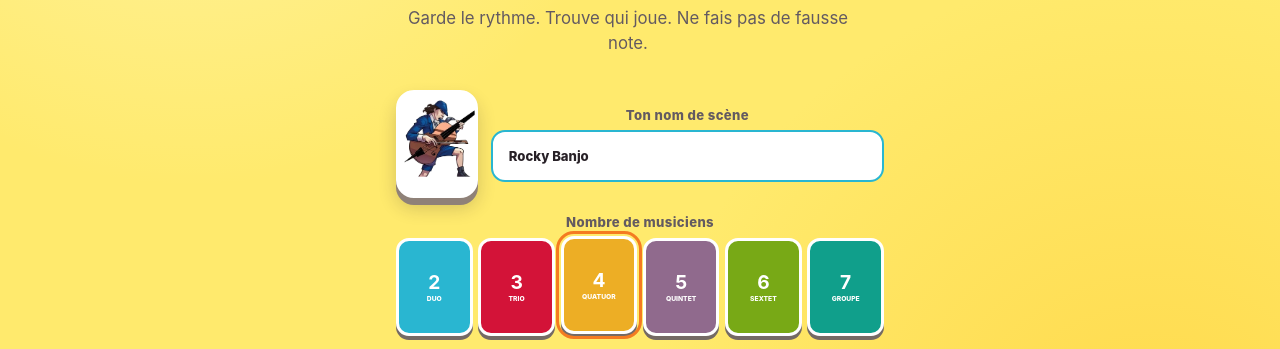
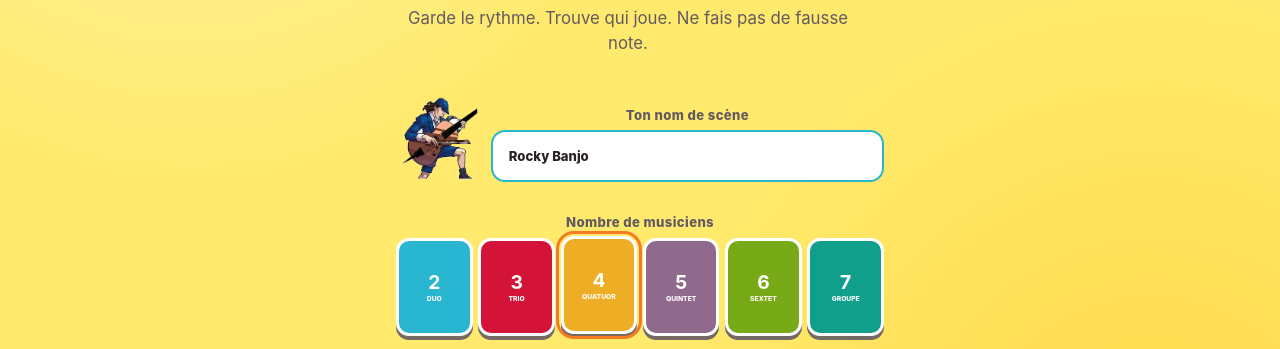
Before and after one commit to Capitaine-Muffin/WHO-S-NEXT, a website: page www/index.html in a window 1280 px wide. Shown: the part 418-767 px from the top of the page. Drawn offline with Linux system fonts and the light colour scheme.

Commit message:
Afficher les musiciens sans fond blanc

```diff
--- a/www/style.css
+++ b/www/style.css
@@ -41,7 +41,6 @@ button { touch-action: manipulation; }
 
 #accueil {
   position: relative;
-  isolation: isolate;
   max-width: 520px;
   margin: auto;
   flex-direction: column;
@@ -58,7 +57,7 @@ button { touch-action: manipulation; }
   top: 105px;
   width: 150px;
   height: 205px;
-  background: url('assets/personnages.webp') no-repeat;
+  background: url('assets/personnages.webp?v=2') no-repeat;
   background-size: auto 200%;
   opacity: .16;
   mix-blend-mode: multiply;
@@ -103,7 +102,7 @@ h1 img { width: 100%; height: auto; display: block; mix-blend-mode: multiply; }
 
 .identite-menu { display: grid; grid-template-columns: 82px minmax(0, 1fr); align-items: center; gap: .8rem; text-align: center; }
 .identite-menu .champ { text-align: center; }
-.portrait-menu { width: 82px; height: 108px; border: 3px solid white; border-radius: 18px; background: white url('assets/personnages.webp') no-repeat; background-size: auto 200%; background-position: var(--portrait-x) var(--portrait-y); background-blend-mode: multiply; box-shadow: 0 7px 0 #8f8178, 0 10px 18px #28212733; }
+.portrait-menu { width: 82px; height: 108px; border: 0; border-radius: 18px; background: transparent url('assets/personnages.webp?v=2') no-repeat; background-size: auto 200%; background-position: var(--portrait-x) var(--portrait-y); box-shadow: none; }
 .choix-centre { justify-items: center; text-align: center; }
 .pastilles-joueurs { display: grid; grid-template-columns: repeat(6, 1fr); gap: .35rem; width: 100%; }
 .pastilles-joueurs button { min-width: 0; aspect-ratio: .78; padding: .25rem .1rem; border: 3px solid white; border-radius: 13px; background: var(--couleur-pastille, var(--bleu)); color: white; box-shadow: 0 4px 0 #746a65; }
```
